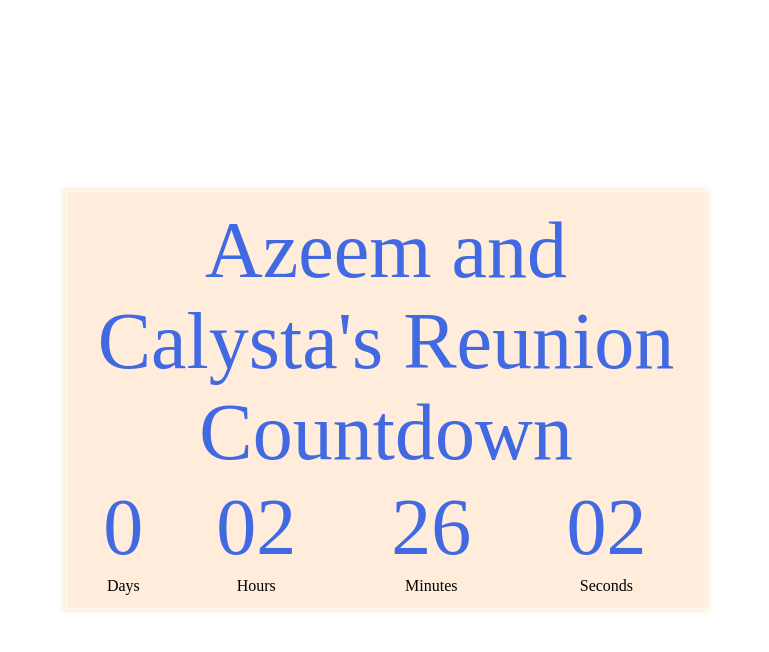
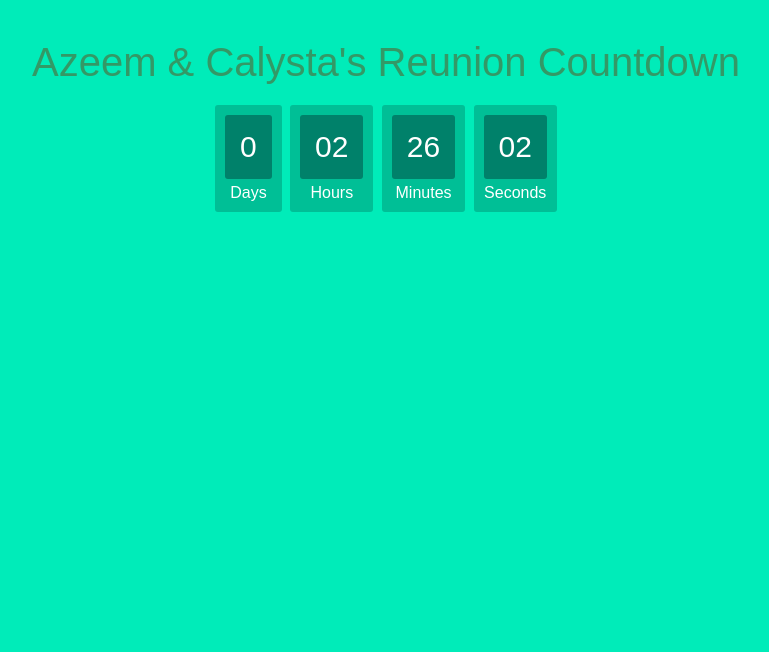
Before and after one commit to AzeemSweis/OurCountdown, a plain HTML site: page index.html in a window 1280 px wide. Shown: the whole page, without its empty margins (254-1023 px from the left). Drawn offline with nearby package versions, Linux system fonts and the light colour scheme.

Commit message:
fresh countdown that stops at zero w/ new design

```diff
--- a/css/styles.css
+++ b/css/styles.css
@@ -1,20 +1,54 @@
-body {
-  background: #fff;
+body{
+  text-align: center;
+  background: #00ECB9;
+  font-family: sans-serif;
+  font-weight: 100;
 }
 
-.countdownContainer {
-  position: absolute;
-  top: 50%;
-  left: 50%;
-  transform: translateX(-50%) translateY(-50%);
-  text-align: center;
-  background: #ffecda;
-  border: 1px solid #f9ffea;
-  padding: 10px;
-  box-shadow: 0 0 5px 3px #ffecda;
+h1{
+  color: #396;
+  font-weight: 100;
+  font-size: 40px;
+  margin: 40px 0px 20px;
 }
 
-.info {
-  font-size: 80px;
-  color: #4169e1;
+#clockdiv{
+  font-family: sans-serif;
+  color: #fff;
+  display: inline-block;
+  font-weight: 100;
+  text-align: center;
+  font-size: 30px;
 }
+
+#clockdiv > div{
+  padding: 10px;
+  border-radius: 3px;
+  background: #00BF96;
+  display: inline-block;
+}
+
+#clockdiv div > span{
+  padding: 15px;
+  border-radius: 3px;
+  background: #00816A;
+  display: inline-block;
+}
+
+.smalltext{
+  padding-top: 5px;
+  font-size: 16px;
+}
+
+.celebrate.confetti > .particle {
+  opacity: 0;
+  position: absolute;
+  -webkit-animation: confetti 3s ease-in infinite;
+          animation: confetti 3s ease-in infinite;
+}
+.celebrate.confetti > .particle.c1 {
+  background-color: rgba(76, 175, 80, 0.5);
+}
+.celebrate.confetti > .particle.c2 {
+  background-color: rgba(156, 39, 176, 0.5);
+}
--- a/index.html
+++ b/index.html
@@ -1,66 +1,40 @@
 <!DOCTYPE html>
 <html lang="en" dir="ltr">
-  <head>
-    <meta charset="utf-8">
-    <title>Reunion Countdown!</title>
 
-    <link rel="stylesheet" href="css/styles.css">
-  </head>
-  <body>
-    <table class="countdownContainer">
-      <tr class="info">
-        <td colspan="4">Azeem and Calysta's Reunion Countdown</td>
-      </tr>
-      <tr class="info">
-        <td id="days">1</td>
-        <td id="hours">0</td>
-        <td id="minutes">42</td>
-        <td id="seconds">30</td>
-      </tr>
-      <tr>
-        <td>Days</td>
-        <td>Hours</td>
-        <td>Minutes</td>
-        <td>Seconds</td>
-      </tr>
-    </table>
-    <script type="text/javascript">
+<head>
+  <meta charset="utf-8">
+  <title>Reunion Countdown!</title>
 
-      function countdown() {
-        var now = new Date();
-        var eventDate = new Date(2021, 0, 7, 22, 58);
+  <link rel="stylesheet" href="css/styles.css">
+</head>
 
-        var currentTime = now.getTime();
-        var eventTime = eventDate.getTime();
+<body>
+  <h1>Azeem & Calysta's Reunion Countdown</h1>
+  <div id="clockdiv">
+    <div>
+      <span class="days"></span>
+      <div class="smalltext">Days</div>
+    </div>
+    <div>
+      <span class="hours"></span>
+      <div class="smalltext">Hours</div>
+    </div>
+    <div>
+      <span class="minutes"></span>
+      <div class="smalltext">Minutes</div>
+    </div>
+    <div>
+      <span class="seconds"></span>
+      <div class="smalltext">Seconds</div>
+    </div>
+  </div>
 
-        var remTime = eventTime - currentTime;
+  <script src="https://ajax.googleapis.com/ajax/libs/jquery/3.5.1/jquery.min.js"></script>
+  <script src="timer.js" charset="utf-8"></script>
 
-        var s = Math.floor(remTime / 1000);
-        var m = Math.floor(s / 60);
-        var h = Math.floor(m / 60);
-        var d = Math.floor(h / 24);
 
-        h %= 24;
-        m %= 60;
-        s %= 60;
+  </script>
 
-        h = (h < 10) ? "0" + h : h;
-        m = (m < 10) ? "0" + m : m;
-        s = (s < 10) ? "0" + s : s;
+</body>
 
-        document.getElementById("days").textContent = d;
-        document.getElementById("days").innerText = d;
-
-        document.getElementById("hours").textContent = h;
-        document.getElementById("minutes").textContent = m;
-        document.getElementById("seconds").textContent = s;
-
-        setTimeout(countdown, 1000);
-
-      }
-
-      countdown();
-    </script>
-
-  </body>
 </html>
--- /dev/null
+++ b/timer.js
@@ -0,0 +1,42 @@
+function getTimeRemaining(endtime) {
+  const total = Date.parse(endtime) - Date.parse(new Date());
+  const seconds = Math.floor((total / 1000) % 60);
+  const minutes = Math.floor((total / 1000 / 60) % 60);
+  const hours = Math.floor((total / (1000 * 60 * 60)) % 24);
+  const days = Math.floor(total / (1000 * 60 * 60 * 24));
+
+  return {
+    total,
+    days,
+    hours,
+    minutes,
+    seconds
+  };
+}
+
+function initializeClock(id, endtime) {
+  const clock = document.getElementById(id);
+  const daysSpan = clock.querySelector('.days');
+  const hoursSpan = clock.querySelector('.hours');
+  const minutesSpan = clock.querySelector('.minutes');
+  const secondsSpan = clock.querySelector('.seconds');
+
+  function updateClock() {
+    const t = getTimeRemaining(endtime);
+
+    daysSpan.innerHTML = t.days;
+    hoursSpan.innerHTML = ('0' + t.hours).slice(-2);
+    minutesSpan.innerHTML = ('0' + t.minutes).slice(-2);
+    secondsSpan.innerHTML = ('0' + t.seconds).slice(-2);
+
+    if (t.total <= 0) {
+      clearInterval(timeinterval);
+    }
+  }
+
+  updateClock();
+  const timeinterval = setInterval(updateClock, 1000);
+}
+
+const deadline = new Date(2021, 0, 7, 22, 58);
+initializeClock('clockdiv', deadline);
```
